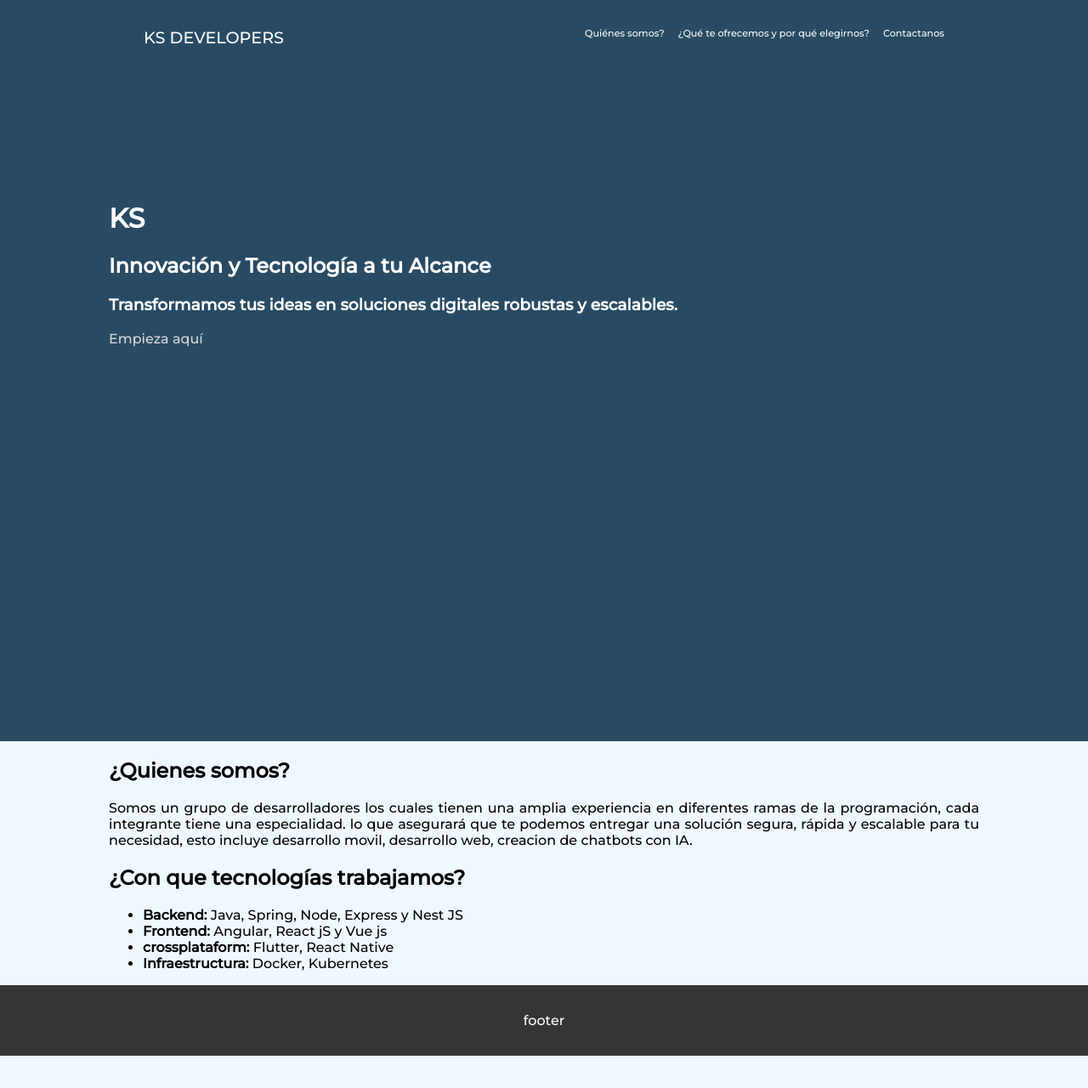
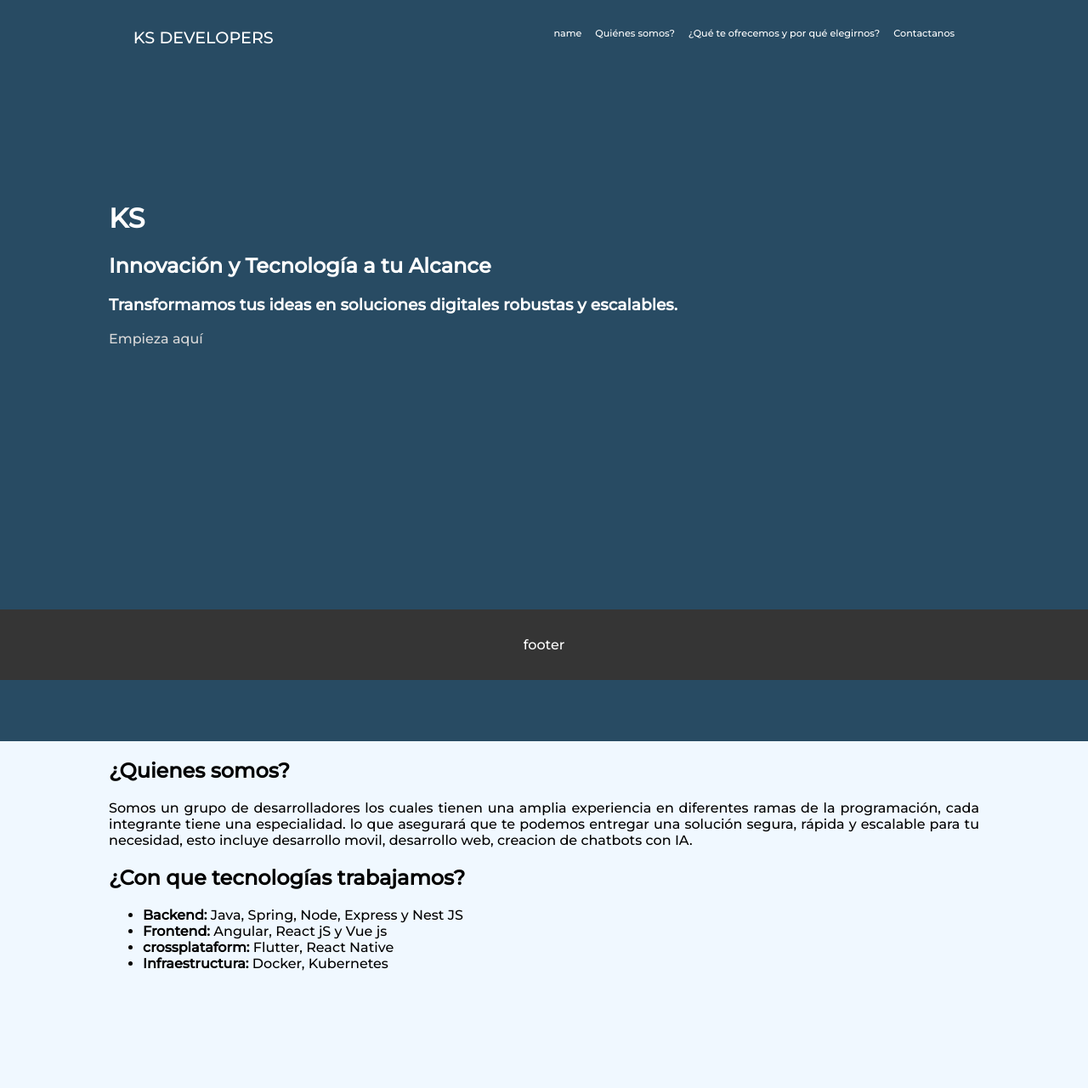
Before and after one commit to SebasDev807/ks-landing-page, an Angular app: page / in a window 1280 px wide. Shown: the top 1280 px of the page at 85% size. Before the commit the page ends 1242 px from the top, so only its background shows below. Built offline with nearby package versions, Linux system fonts and the light colour scheme.

Commit message:
se le da una posicion al footer y al header

```diff
--- a/src/share/about-us/about-us.component.css
+++ b/src/share/about-us/about-us.component.css
@@ -1,5 +1,6 @@
 div{
   margin:auto;
   text-align: justify;
-  max-width: 80%;
+  width: 80%;
+  height: calc(100vh - 12rem);
 }
--- a/src/share/footer/footer.component.css
+++ b/src/share/footer/footer.component.css
@@ -1,4 +1,6 @@
 footer{
+  position: sticky;
+  bottom: 0px;
   background-color: var(--main-bg-color);
   color: var(--main-font-color);
   width: 100%;
--- a/src/share/header/header.component.css
+++ b/src/share/header/header.component.css
@@ -11,6 +11,9 @@ header {
   padding: 2rem 0.5rem;
   gap: 2rem;
   font-size: 1.2rem;
+  position: -webkit-sticky;
+  position: sticky;
+  top: 0px;
 }
 
 a{
--- a/src/share/header/header.component.html
+++ b/src/share/header/header.component.html
@@ -1,8 +1,9 @@
 <header>
   <div>KS DEVELOPERS</div>
   <div>
-    <a href="">Quiénes somos?</a>
-    <a href="">¿Qué te ofrecemos y por qué elegirnos?</a>
-    <a href="">Contactanos</a>
+    <a>name</a>
+    <a [routerLink]="[]" routerLinkActive="active">Quiénes somos?</a>
+    <a [routerLink]="[]" routerLinkActive="active">¿Qué te ofrecemos y por qué elegirnos?</a>
+    <a [routerLink]="[]" routerLinkActive="active">Contactanos</a>
   </div>
 </header>
--- a/src/share/header/header.component.ts
+++ b/src/share/header/header.component.ts
@@ -1,9 +1,10 @@
 import { Component } from '@angular/core';
+import { RouterModule } from '@angular/router';
 
 @Component({
   selector: 'app-header',
   standalone: true,
-  imports: [],
+  imports: [RouterModule],
   templateUrl: './header.component.html',
   styleUrl: './header.component.css'
 })
```
